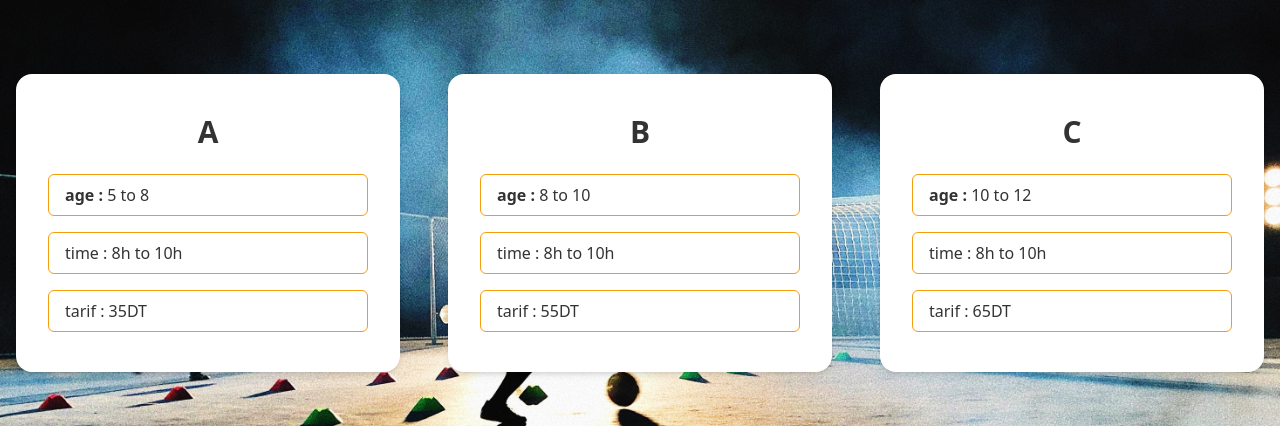
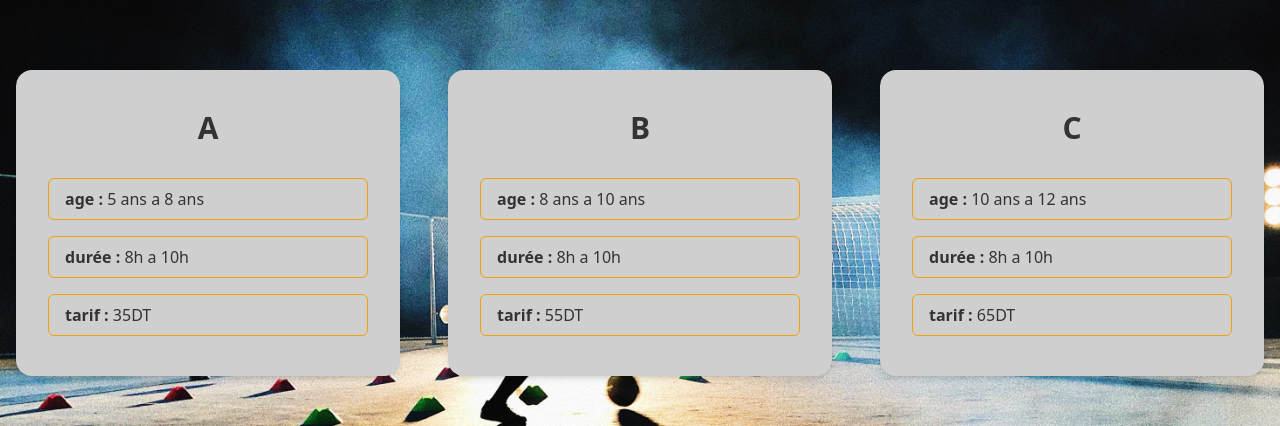
Before and after one commit to azizsrarfi248/LA-stadium, a Next.js app: page /training in a window 1280 px wide. Shown: the part 177-603 px from the top of the page. Built offline with nearby package versions, Linux system fonts and the light colour scheme; no server answers.

Commit message:
change language ...

```diff
--- a/src/components/add-new-stadium.jsx
+++ b/src/components/add-new-stadium.jsx
@@ -3,7 +3,7 @@ import ModalLayout from "@/layouts/modal-layout";
 const StadiumSize = ({ addNewModel, setAddNewModel }) => {
   return (
     <ModalLayout
-      className="w-[1000px] h-[630px] relative bg-black"
+      className="w-[1000px] h-[630px] relative bg-current"
       isOpen={addNewModel}
       setIsOpen={setAddNewModel}
     >
@@ -13,7 +13,7 @@ const StadiumSize = ({ addNewModel, setAddNewModel }) => {
             <img src="/terrain.jpg" alt="Shoes" className="rounded-xl" />
           </figure>
           <div className="card-body items-center text-center ">
-            <h2 className="card-title">kbayer</h2>
+            <h2 className="card-title">Grand Terrain</h2>
             <p>jib 10 w goal w ija kawer</p>
             <div className="card-actions">
               <button className="btn btn-primary">choose</button>
@@ -29,7 +29,7 @@ const StadiumSize = ({ addNewModel, setAddNewModel }) => {
             />
           </figure>
           <div className="card-body items-center text-center ">
-            <h2 className="card-title pt-9g">Sghayer</h2>
+            <h2 className="card-title pt-9g">petit Terrain</h2>
             <p>jib 6 w goal w ija kawer</p>
             <div className="card-actions">
               <button className="btn btn-primary">choose</button>
--- a/src/components/tournament/category-training.jsx
+++ b/src/components/tournament/category-training.jsx
@@ -1,17 +1,17 @@
 const CategoryTraining = ({ category, age, time, tarif }) => {
   return (
-    <div className="card w-96 bg-base-100 shadow-md py-10 space-y-6">
+    <div className="card w-96 bg-base-300 shadow-md py-10 space-y-8 ">
       <h2 className=" text-center text-3xl font-bold">{category}</h2>
       <div className="flex flex-col px-8 gap-4">
         <p className="border border-amber-500 rounded-md px-4 py-2 ">
           <span className="font-semibold">age : </span> {age}
         </p>
         <p className="border border-amber-500 rounded-md px-4 py-2">
-          <span>time : </span>
+          <span className="font-semibold">durée : </span>
           {time}
         </p>
         <p className=" border-amber-500 rounded-md border px-4 py-2">
-          <span>tarif : </span> {tarif}
+          <span className="font-semibold">tarif : </span> {tarif}
         </p>
       </div>
     </div>
--- a/src/pages/index.jsx
+++ b/src/pages/index.jsx
@@ -16,16 +16,15 @@ export default function Home() {
             <img src="/tournament.jfif" className="w-full" />
             <div className="absolute top-0  left-0 z-20 flex items-center justify-center w-full h-full backdrop-blur-sm">
               <p className=" text-slate-50 text-6xl font-extrabold">
-                sign in tournament and win prizes
+                inscrivez-vous au tournoi et gagnez des prix
               </p>
             </div>
           </div>
-
           <div id="item2" className="carousel-item w-full relative">
             <img src="/training.jpg" className="w-full" />
             <div className="absolute top-0  left-0 z-20 flex items-center justify-center w-full h-full backdrop-blur-sm">
               <p className=" text-slate-50 text-6xl font-extrabold">
-                join our training sessions and be better{" "}
+                rejoignez nos entrainement et améliorez vos competences
               </p>
             </div>
           </div>
@@ -33,7 +32,7 @@ export default function Home() {
             <img src="/coffee.jpg" className="w-full" />
             <div className="absolute top-0  left-0 z-20 flex items-center justify-center w-full h-full backdrop-blur-sm">
               <p className=" text-slate-50 text-6xl font-extrabold">
-                visit our coffee shop and take a rest
+                visiter notre café et vous détendre
               </p>
             </div>
           </div>
--- a/src/pages/training.jsx
+++ b/src/pages/training.jsx
@@ -19,20 +19,20 @@ export default function Trainning() {
         >
           <CategoryTraining
             category="A"
-            age="5 to 8"
-            time="8h to 10h"
+            age="5 ans a 8 ans"
+            time="8h a 10h"
             tarif="35DT"
           />
           <CategoryTraining
             category="B"
-            age="8 to 10"
-            time="8h to 10h"
+            age="8 ans a 10 ans"
+            time="8h a 10h"
             tarif="55DT"
           />
           <CategoryTraining
             category="C"
-            age="10 to 12"
-            time="8h to 10h"
+            age="10 ans a 12 ans"
+            time="8h a 10h"
             tarif="65DT"
           />
         </div>
```
Also changed, not shown: public/8yo.jfif (added), public/Youth-Soccer-Players-In-A-Training-Game-1024x683.webp (added).
